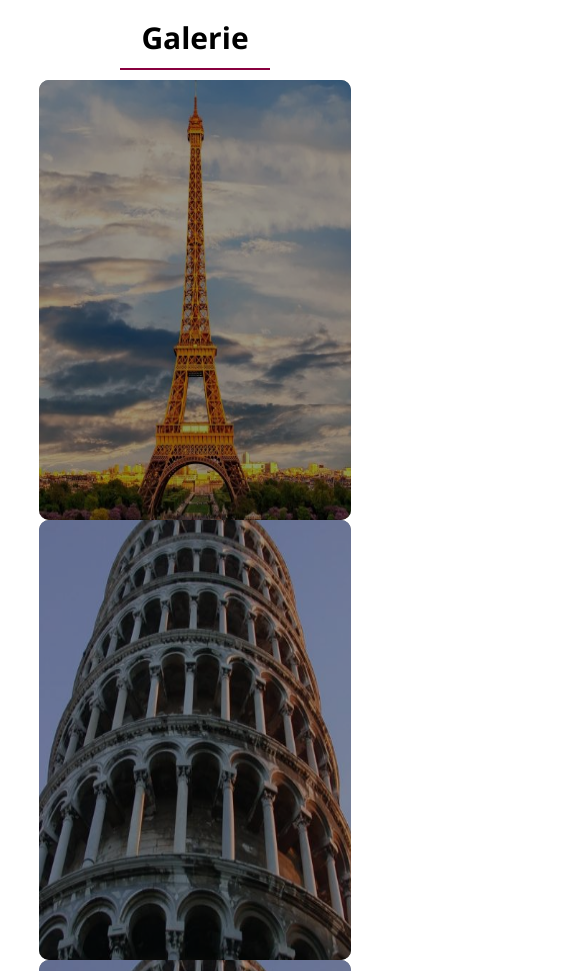
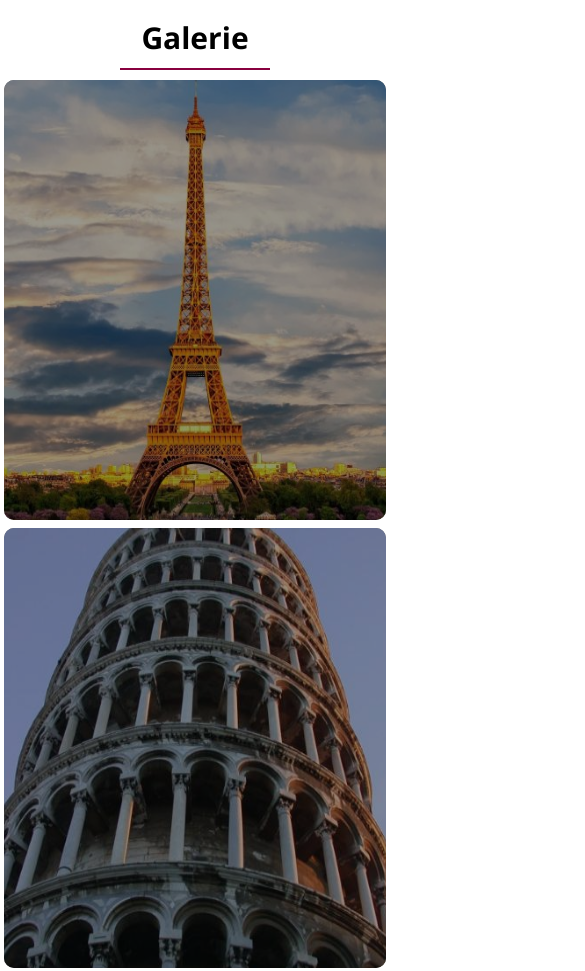
Before and after one commit to Woryx22/web3, a plain HTML site: page Text na středu správně/index.html in a window 390 px wide. Shown: the part 3741-4712 px from the top of the page, 585 px wide, since content can reach past the window. Drawn offline with nearby package versions, Linux system fonts and the light colour scheme.

Commit message:
zacatek responzivity

```diff
--- a/Text na středu správně/index.html
+++ b/Text na středu správně/index.html
@@ -8,6 +8,7 @@
     <title>Věže</title>
     <link rel="icon" type="image/svg" href="../bila.svg">
     <link rel="stylesheet" href="style.css">
+    <link rel="stylesheet" href="queries.css">
     <link rel="stylesheet" href="grid.css">
 
     <link rel="preconnect" href="https://fonts.googleapis.com">
--- /dev/null
+++ b/Text na středu správně/queries.css
@@ -0,0 +1,13 @@
+@media only screen and (max-width: 850px){
+
+    .photo-segment li {
+        margin-bottom: 0.5rem;
+        width: 100%;
+    }
+    .photo-segment .col{
+        margin-left: 0;
+    }
+    .photo-gallery .row{
+        width: 98%;
+    }
+}
--- a/Text na středu správně/style.css
+++ b/Text na středu správně/style.css
@@ -228,7 +228,6 @@ header nav ul li a:active {
     /* Aby přiblíženej obrázek nepřesahoval */
     height: 440px;
     border-radius: 10px;
-
 }
 
 .photo-segment img:hover {
@@ -240,7 +239,7 @@ header nav ul li a:active {
 
 /***** Contact form *****/
 .contact-form {
-    width: 800px;
+    max-width: 800px;
     text-align: center;
 
 }
```
